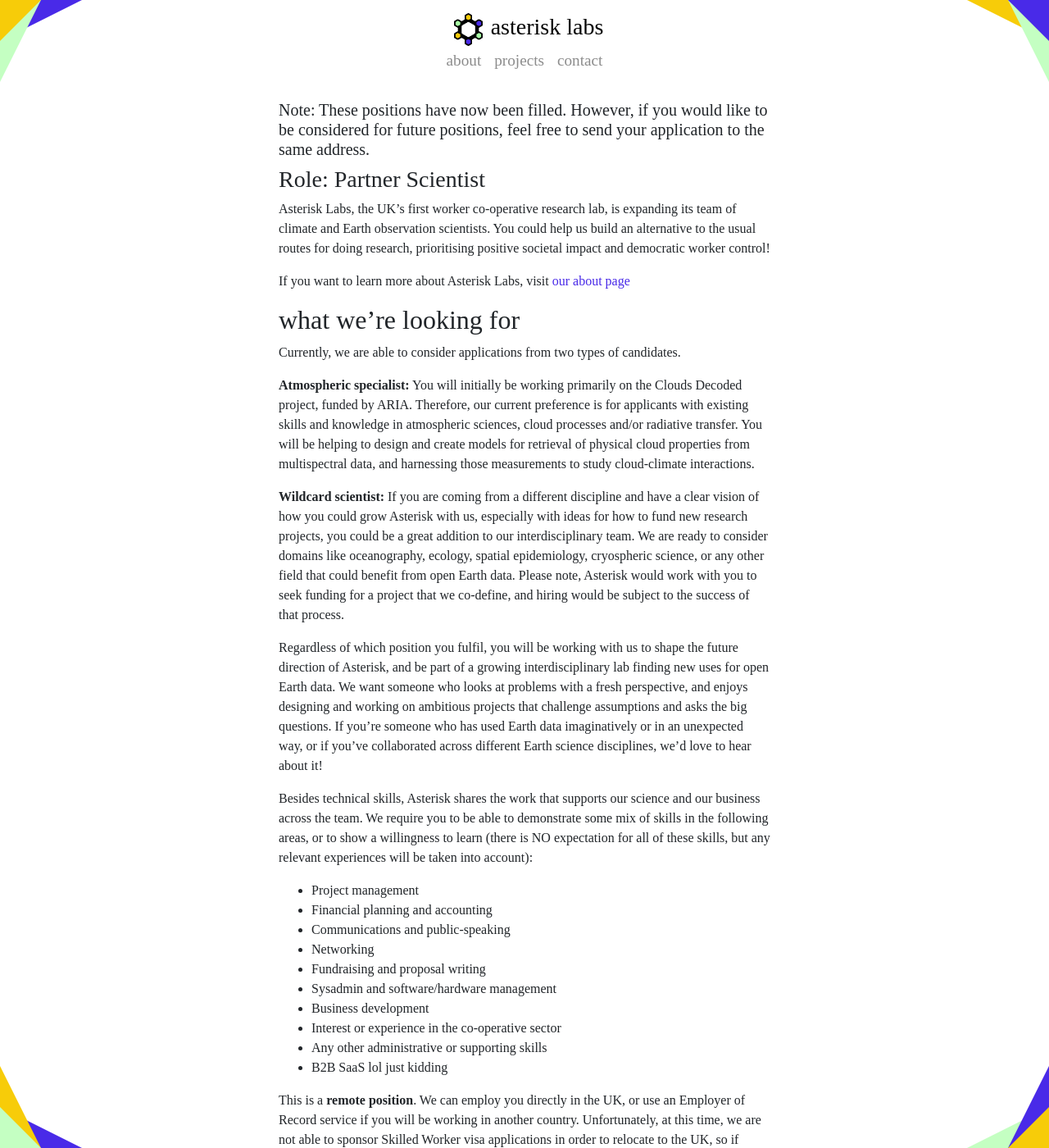
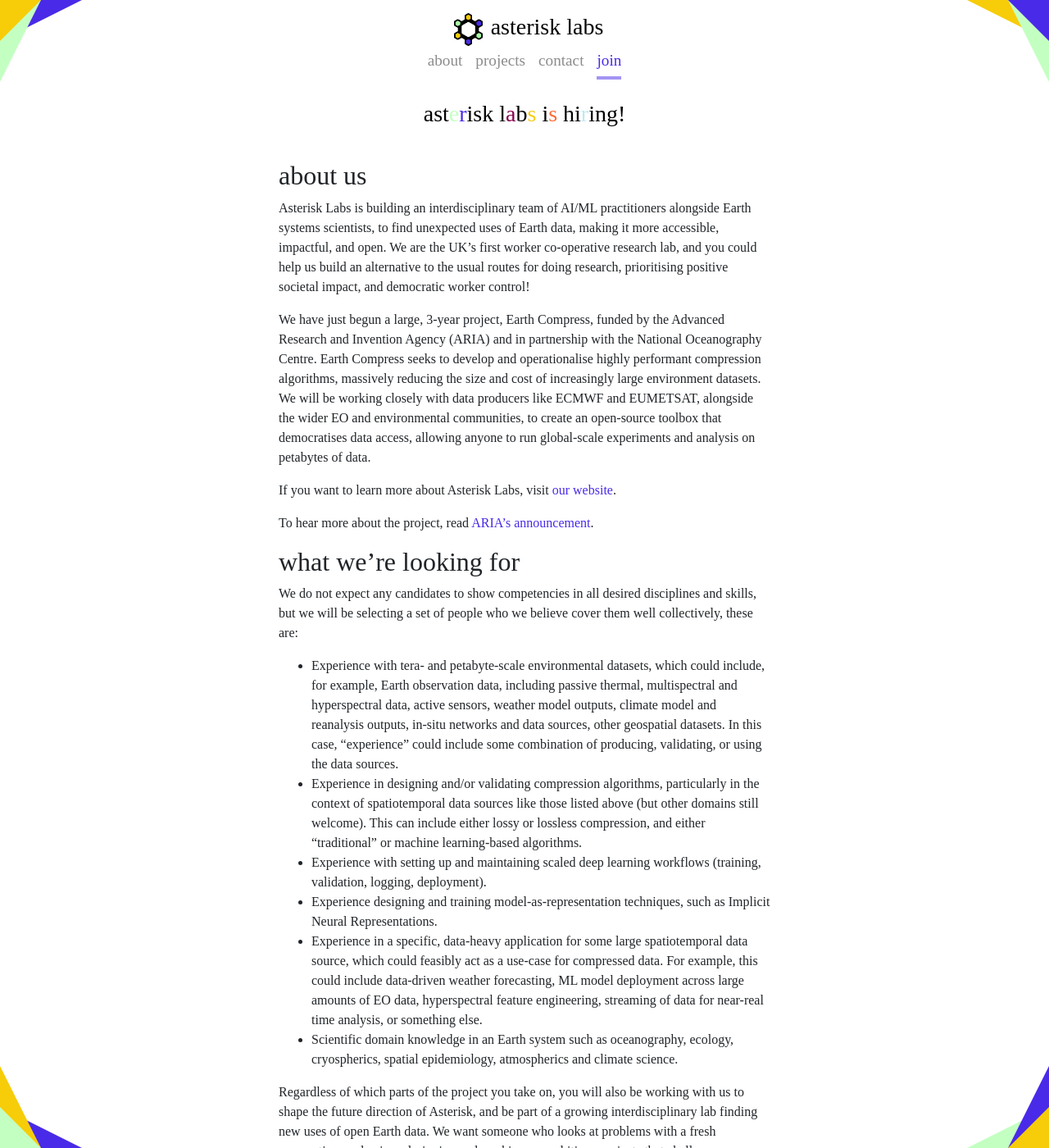
Before and after one commit to asterisk-labs/asterisk-labs.github.io, a Jekyll site: the page built from join.html, in a window 1280 px wide and 1400 px high. Shown: the whole window at 82% size. Built offline with Jekyll 4.4.1, drawn with Linux system fonts in a browser that asks for light colours; some web fonts are replaced; some of the changed text lies outside the part shown.

Commit message:
Add join page to nav with Earth Compress job ad

```diff
--- a/_data/navigation.yml
+++ b/_data/navigation.yml
@@ -4,3 +4,5 @@
   url: /projects.html
 - title: contact
   url: /contact.html
+- title: join
+  url: /join.html
--- a/join.html
+++ b/join.html
@@ -4,17 +4,25 @@
 ---
 
 <main class="mb-auto" style='text-align: left !important; max-width: 600px; margin: auto;'>
-<h5>Note: These positions have now been filled. However, if you would like to be considered for future positions, feel free to send your application to the same address.</h5>
-<h3>Role: Partner Scientist</h3>
-        <p>Asterisk Labs, the UK’s first worker co-operative research lab, is expanding its team of climate and Earth observation scientists. You could help us build an alternative to the usual routes for doing research, prioritising positive societal impact and democratic worker control!</p>
-        <p>If you want to learn more about Asterisk Labs, visit <a href="https://asterisk.coop/about.html" style='color: #492ae8ff;'>our about page</a></p>
+        <h3 style='text-align: center; margin-bottom: 40px;'><span id='hiring-title' style='color:#000;'>asterisk labs is hiring!</span></h3>
+
+        <h2>about us</h2>
+        <p>Asterisk Labs is building an interdisciplinary team of AI/ML practitioners alongside Earth systems scientists, to find unexpected uses of Earth data, making it more accessible, impactful, and open. We are the UK’s first worker co-operative research lab, and you could help us build an alternative to the usual routes for doing research, prioritising positive societal impact, and democratic worker control!</p>
+        <p>We have just begun a large, 3-year project, Earth Compress, funded by the Advanced Research and Invention Agency (ARIA) and in partnership with the National Oceanography Centre. Earth Compress seeks to develop and operationalise highly performant compression algorithms, massively reducing the size and cost of increasingly large environment datasets. We will be working closely with data producers like ECMWF and EUMETSAT, alongside the wider EO and environmental communities, to create an open-source toolbox that democratises data access, allowing anyone to run global-scale experiments and analysis on petabytes of data.</p>
+        <p>If you want to learn more about Asterisk Labs, visit <a href="https://asterisk.coop/" style='color: #492ae8ff;'>our website</a>.</p>
+        <p>To hear more about the project, read <a href="https://aria.org.uk/insights/doubling-down-on-earth-scale-data" style='color: #492ae8ff;'>ARIA’s announcement</a>.</p>
+
         <h2>what we’re looking for</h2>
-        <p>Currently, we are able to consider applications from two types of candidates.</p>
-
-        <p><b>Atmospheric specialist:</b> You will initially be working primarily on the Clouds Decoded project, funded by ARIA. Therefore, our current preference is for applicants with existing skills and knowledge in atmospheric sciences, cloud processes and/or radiative transfer. You will be helping to design and create models for retrieval of physical cloud properties from multispectral data, and harnessing those measurements to study cloud-climate interactions.</p>
-
-        <p><b>Wildcard scientist:</b> If you are coming from a different discipline and have a clear vision of how you could grow Asterisk with us, especially with ideas for how to fund new research projects, you could be a great addition to our interdisciplinary team. We are ready to consider domains like oceanography, ecology, spatial epidemiology, cryospheric science, or any other field that could benefit from open Earth data. Please note, Asterisk would work with you to seek funding for a project that we co-define, and hiring would be subject to the success of that process.</p>
-        <p>Regardless of which position you fulfil, you will be working with us to shape the future direction of Asterisk, and be part of a growing interdisciplinary lab finding new uses for open Earth data. We want someone who looks at problems with a fresh perspective, and enjoys designing and working on ambitious projects that challenge assumptions and asks the big questions. If you’re someone who has used Earth data imaginatively or in an unexpected way, or if you’ve collaborated across different Earth science disciplines, we’d love to hear about it!</p>
+        <p>We do not expect any candidates to show competencies in all desired disciplines and skills, but we will be selecting a set of people who we believe cover them well collectively, these are:</p>
+        <ul>
+            <li>Experience with tera- and petabyte-scale environmental datasets, which could include, for example, Earth observation data, including passive thermal, multispectral and hyperspectral data, active sensors, weather model outputs, climate model and reanalysis outputs, in-situ networks and data sources, other geospatial datasets. In this case, “experience” could include some combination of producing, validating, or using the data sources.</li>
+            <li>Experience in designing and/or validating compression algorithms, particularly in the context of spatiotemporal data sources like those listed above (but other domains still welcome). This can include either lossy or lossless compression, and either “traditional” or machine learning-based algorithms.</li>
+            <li>Experience with setting up and maintaining scaled deep learning workflows (training, validation, logging, deployment).</li>
+            <li>Experience designing and training model-as-representation techniques, such as Implicit Neural Representations.</li>
+            <li>Experience in a specific, data-heavy application for some large spatiotemporal data source, which could feasibly act as a use-case for compressed data. For example, this could include data-driven weather forecasting, ML model deployment across large amounts of EO data, hyperspectral feature engineering, streaming of data for near-real time analysis, or something else.</li>
+            <li>Scientific domain knowledge in an Earth system such as oceanography, ecology, cryospherics, spatial epidemiology, atmospherics and climate science.</li>
+        </ul>
+        <p>Regardless of which parts of the project you take on, you will also be working with us to shape the future direction of Asterisk, and be part of a growing interdisciplinary lab finding new uses of open Earth data. We want someone who looks at problems with a fresh perspective, and enjoys designing and working on ambitious projects that challenge assumptions and ask the big questions. If you’re someone who has used data imaginatively or in an unexpected way, or if you’ve collaborated across different Earth science disciplines, we’d love to hear about it!</p>
         <p>Besides technical skills, Asterisk shares the work that supports our science and our business across the team. We require you to be able to demonstrate some mix of skills in the following areas, or to show a willingness to learn (there is NO expectation for all of these skills, but any relevant experiences will be taken into account):</p>
         <ul>
             <li>Project management</li>
@@ -28,15 +36,18 @@
             <li>Any other administrative or supporting skills</li>
             <li>B2B SaaS lol just kidding</li>
         </ul>
-        <p>This is a <b>remote position</b>. We can employ you directly in the UK, or use an Employer of Record service if you will be working in another country. Unfortunately, at this time, we are not able to sponsor Skilled Worker visa applications in order to relocate to the UK, so if applying from abroad, you must have the right to work in your country of residence, and be able to travel to the UK a few times a year. We are an equal opportunities employer and welcome applications from all qualified candidates, regardless of age, disability, race, religion or belief, sex, sexual orientation, gender reassignment, marriage and civil partnership, or pregnancy and maternity.</p>
-        <p>We do not place specific requirements on official qualifications and we welcome applications from people with atypical career paths. With that being said, we see this position as suitable for someone who has the equivalent amount of research experience that a PhD would bring. We especially welcome applicants from underrepresented backgrounds.</p>
+        <p>This is a <b>remote position</b>. We can employ you directly in the UK, or use an Employer of Record service if you will be working in another country. Unfortunately, at this time, we are not able to sponsor Skilled Worker visa applications in order to relocate to the UK, so if applying from abroad, you must have the right to work in your country of residence, and be able to travel to the UK a few times a year. We are an equal opportunities employer and welcome applications from all qualified candidates, regardless of age, disability, race, religion or belief, sex, sexual orientation, gender reassignment, marriage and civil partnership, or pregnancy and parenthood.</p>
+        <p>Whilst Earth Compress began at the start of July, we will accept applications for <b>deferred start dates of up to 9 months</b> from now, in the case that you are unable to start immediately due to other commitments. If in doubt, please apply, and we will try to accommodate.</p>
+        <p>We do not place specific requirements on official qualifications and <b>we welcome applications from people with atypical career paths</b>. With that being said, we see this position as suitable for someone who has the equivalent amount of research experience that a PhD would bring. We especially welcome applicants from underrepresented backgrounds.</p>
+
         <h2>what we offer</h2>
         <p>Terms of employment may differ if you are working in another country, but we will try to make them as similar as possible to what is offered in the UK. The following information is what we offer if employed in the UK.</p>
-        <p>We have a flat, transparent salary structure. You will receive:</p>
+        <p>We have a flat, transparent salary structure. We try to make it as fair as possible across different countries, though some benefits and figures vary due to local laws. In the UK, you would receive:</p>
         <ul>
-            <li>£58k per annum gross (with raises agreed upon collectively on a roughly annual basis)</li>
+            <li>£82k per annum gross (with raises agreed upon collectively on a roughly annual basis)</li>
             <li>8% employer pension contribution</li>
             <li>salary sacrifice scheme</li>
+            <li>generous parental leave</li>
             <li>4-day work week and flexible hours</li>
             <li>30 days paid leave per year plus public holidays</li>
             <li>life insurance</li>
@@ -47,22 +58,50 @@
         <ul>
             <li>Funding for skills and courses</li>
             <li>Opportunities to travel</li>
-            <li>(Optional) full membership of the worker co-operative and seat on the Board of Directors after a 6-month probationary period.</li>
+            <li>(Optional) full membership of the worker co-operative after a 6-month probationary period.</li>
         </ul>
         <p>You will be joining a democratically managed, mission-driven organisation. This opportunity comes with both the benefits and responsibilities attached to our co-operative structure. After your probationary period, you will be able to take part in the democratic process that controls your working conditions and the business. You will not be ‘our employee’, but rather working alongside us as an equal partner.</p>
+
         <h2>how to apply</h2>
-        <p>This position will remain open until a suitable candidate is found. We will begin reviewing applications and contacting applicants for interviews <b>on a rolling basis from 22nd August onwards</b>. We will conduct a short virtual interview of roughly 15 minutes for shortlisted candidates, followed by a longer 45 minute virtual interview for the selected few. We will endeavour to respond to all applicants as quickly and efficiently as possible.</p>
-        <p>If you’d like to apply, please send the following to <a href="mailto:join@asterisk.coop" style='color: #492ae8ff;'>join@asterisk.coop</a>:</p>
-        <ul>
-            <li><b>CV</b></li>
-            <li><b>Cover letter</b> explaining what you’d like to work with us on in the future and why you want to join Asterisk. We’d appreciate it if this letter could be roughly 1 page.</li>
-            <li><b>(Optional) A single page portfolio</b> document with links to papers/code/datasets/projects/talks/anything else that you think we should see.</li>
+        <p>This position will remain open until a suitable candidate is found. We will begin reviewing applications and contacting applicants for interviews in monthly batches, with the first batch deadline <b>at 17:00 BST Friday 31st July</b>. We will conduct a short virtual interview of roughly 15 minutes, followed by a longer 45 minute virtual interview for shortlisted candidates. We will endeavour to respond to all applicants as quickly and efficiently as possible.</p>
+        <p>For the avoidance of doubt, we will not be using any AI tools in the evaluation of your applications. We kindly ask that you refrain from using them to generate any part of your application in whole, though we understand that it may be used to help polish grammar or correct mistakes.</p>
+        <p>If you’d like to apply, please use <a href="https://agate-salto-93b.notion.site/391ef6bddcd980459cffe5e1b51e3226" style='color: #492ae8ff;'>this form</a>.</p>
+        <p>You’ll need to prepare:</p>
+        <ol>
+            <li><b>One-page CV</b></li>
+            <li><b>Cover letter</b> explaining how you’d like to contribute to Earth Compress, what you’re interested in working on more broadly, and why you want to join Asterisk. We’d appreciate it if this letter could be roughly 1 page long.</li>
+            <li><b>(Optional) A single page portfolio document</b> with a simple list of links to code/datasets/demos/anything else that you think we should see, along with one sentence descriptions of each item. These should be examples that show us the kind of code you work with, and the sorts of projects you’ve contributed to in the open-source space, if you’ve had that opportunity. If you are only a minor contributor to a larger codebase, that’s fine, but please specify this and explain briefly what your contribution was.</li>
             <li>Any <b>reasonable adjustments</b> for the interview process that you would like us to make (e.g. written questions in addition to spoken ones).</li>
-        </ul>
-        <p>For any questions or clarifications on these requirements, please also reach out to <a href="mailto:join@asterisk.coop" style='color: #492ae8ff;'>join@asterisk.coop</a></p>
-        <p>If you don’t meet all of the criteria listed above, but still think you belong at Asterisk, we want to hear from you.</p>
+        </ol>
+        <p>For any questions or clarifications on these requirements, please reach out to <a href="mailto:join@asterisk.coop" style='color: #492ae8ff;'>join@asterisk.coop</a>.</p>
+        <p>If you don’t meet all of the criteria listed above, but still think you belong at Asterisk in a different kind of role, we’d love to hear from you too.</p>
         <p>Please note that we will process your application data in accordance with our privacy policy, which can be found here: <a href="https://asterisk.coop/privacy-policy.html" style='color: #492ae8ff;'>https://asterisk.coop/privacy-policy.html</a></p>
+</main>
 
-
-
-</main>
+<script type="text/javascript">
+    // Colour 6 random characters of the title in the members' colours (rest stay black).
+    (function () {
+        var colors = ['#f7cc09', '#c4ffc2', '#492ae8', '#bfe8f3', '#860050', '#ff6b35'];
+        var el = document.getElementById('hiring-title');
+        var text = el.textContent;
+        var spans = [];
+        el.textContent = '';
+        for (var i = 0; i < text.length; i++) {
+            var s = document.createElement('span');
+            s.textContent = text[i];
+            el.appendChild(s);
+            spans.push(s);
+        }
+        // indices of non-space characters
+        var idx = [];
+        for (var j = 0; j < text.length; j++) { if (text[j] !== ' ') idx.push(j); }
+        // Fisher-Yates shuffle, then colour the first three with one brand colour each
+        for (var k = idx.length - 1; k > 0; k--) {
+            var r = Math.floor(Math.random() * (k + 1));
+            var t = idx[k]; idx[k] = idx[r]; idx[r] = t;
+        }
+        for (var c = 0; c < colors.length && c < idx.length; c++) {
+            spans[idx[c]].style.color = colors[c];
+        }
+    })();
+</script>
```
Lines whose indentation alone changed are shown as unchanged.
